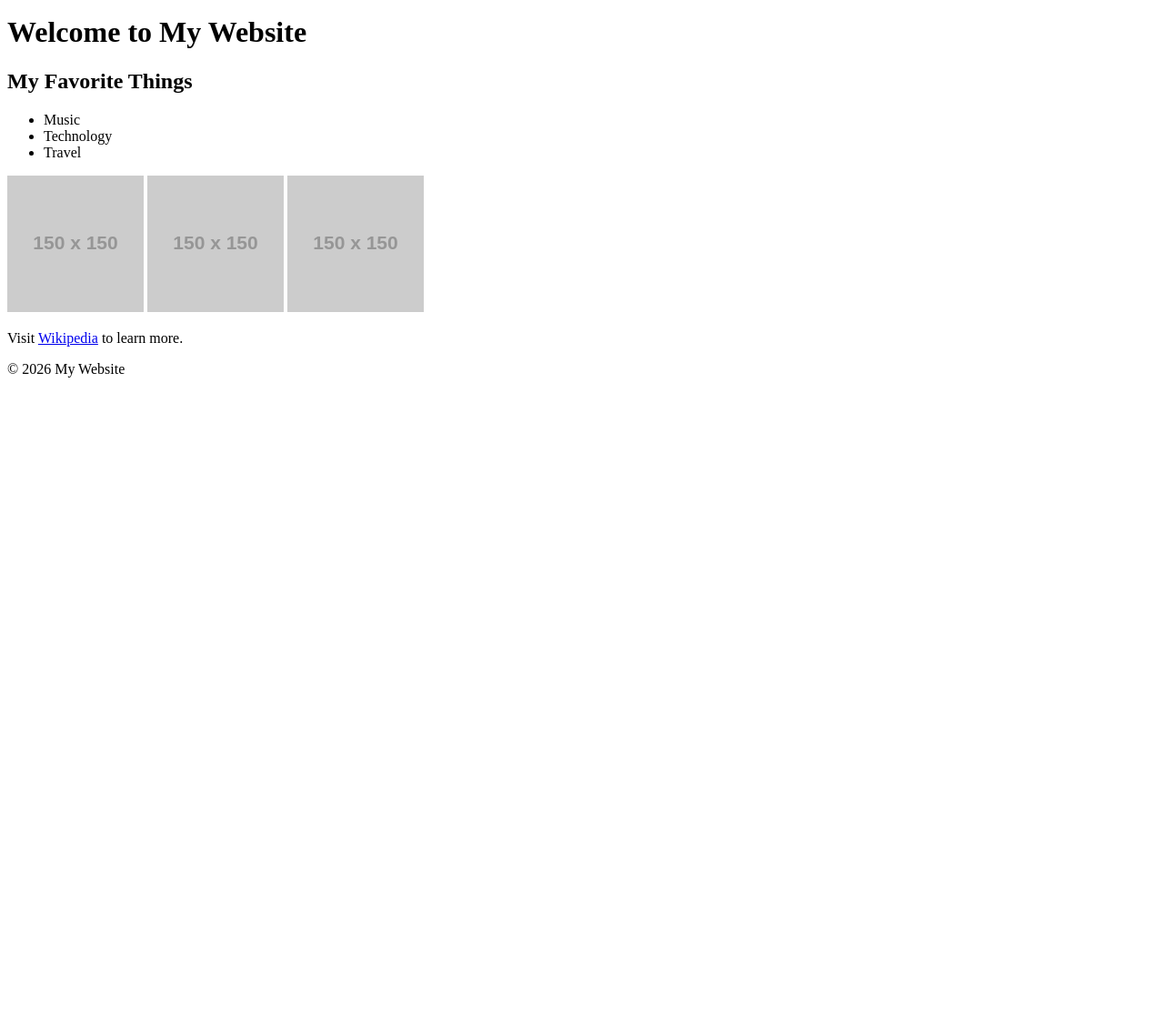
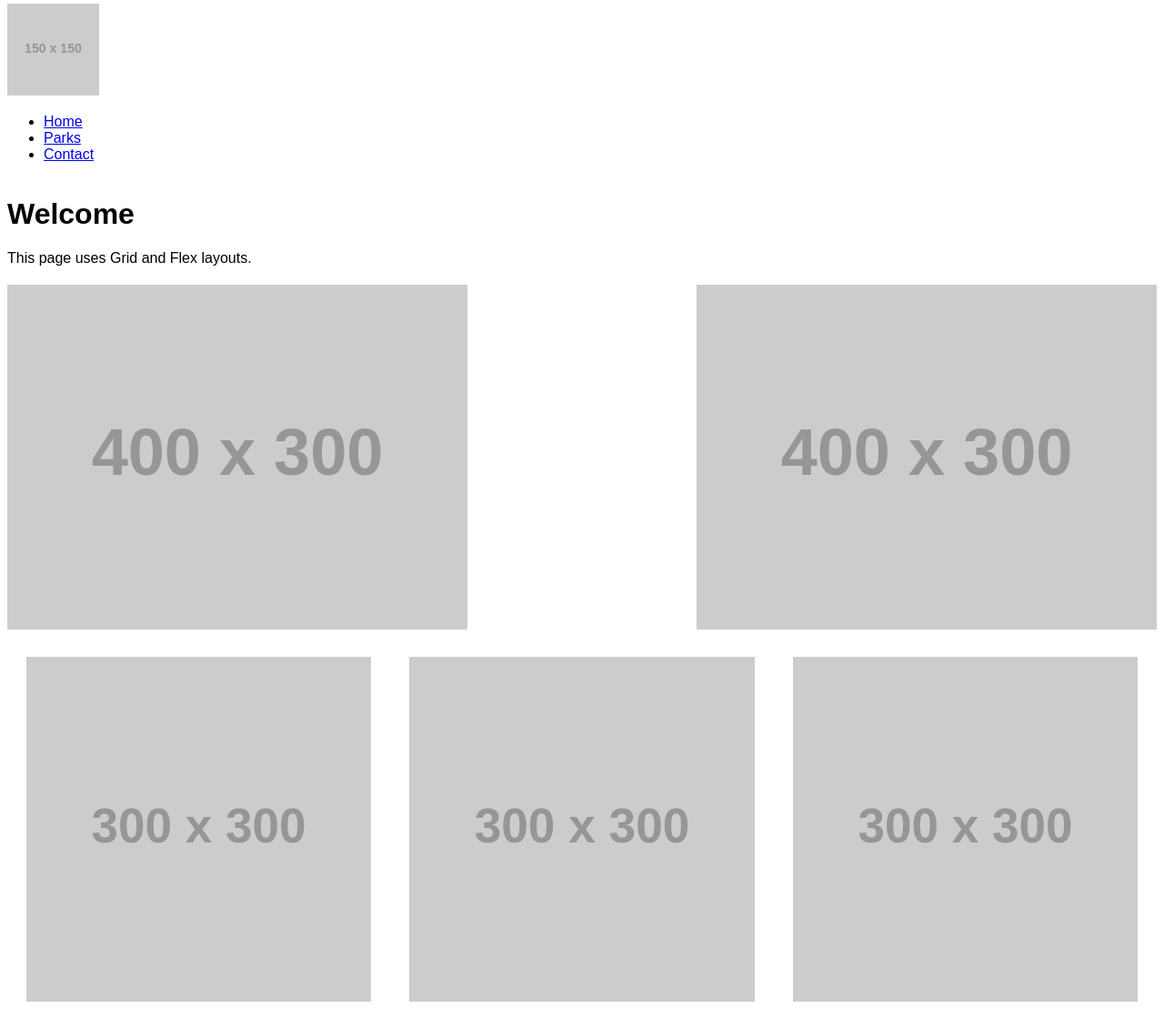
Before and after one commit to hhhhf2438-crypto/first-web-page, a plain HTML site: page index.html in a window 1280 px wide. Shown: the part 4-1123 px from the top of the page at 91% size. Before the commit the page ends 800 px from the top, so only its background shows below. Drawn offline with Linux system fonts and the light colour scheme; placeholder pictures from the web are drawn by us.

Commit message:
Add files via upload

```diff
--- a/index.html
+++ b/index.html
@@ -2,40 +2,107 @@
 <html lang="en">
 <head>
     <meta charset="UTF-8">
-    <title>My Simple Website</title>
+    <title>Homework 2</title>
+
+    <style>
+        /* ===== Skip to Main Content ===== */
+        .skip-link {
+            position: absolute;
+            left: -999px;
+        }
+
+        .skip-link:focus {
+            left: 10px;
+            top: 10px;
+            background-color: black;
+            color: white;
+            padding: 8px;
+            z-index: 100;
+        }
+
+        /* ===== Navigation ===== */
+        nav {
+            display: inline-block;
+            width: 80%;
+        }
+
+        /* Descendant selector: image inside nav only */
+        nav img {
+            width: 10%;
+        }
+
+        /* Comment out existing li styling */
+        /*
+        li {
+            list-style: none;
+            padding: 10px;
+        }
+        */
+
+        /* ===== Grid Layout ===== */
+        .grid {
+            display: grid;
+            grid-template-columns: 40% 40%;
+            justify-content: space-between;
+            align-items: center;
+            row-gap: 20px;
+            margin-top: 20px;
+        }
+
+        /* Only images inside grid */
+        .grid img {
+            width: 100%;
+        }
+
+        /* ===== Flex Layout ===== */
+        .flex {
+            display: flex;
+            flex-wrap: wrap;
+            justify-content: space-around;
+            margin-top: 20px;
+        }
+
+        .flex img {
+            width: 30%;
+            margin: 10px;
+        }
+
+        /* ===== General ===== */
+        body {
+            font-family: Arial, sans-serif;
+        }
+    </style>
 </head>
+
 <body>
 
-<header>
-    <h1>Welcome to My Website</h1>
-</header>
+    <!-- Skip to Main Content -->
+    <a href="#main-content" class="skip-link">Skip to Main Content</a>
 
-<main>
-    <section>
-        <h2>My Favorite Things</h2>
+    <nav>
+        <img src="https://via.placeholder.com/150" alt="Website Logo">
+        <ul>
+            <li><a href="#">Home</a></li>
+            <li><a href="#">Parks</a></li>
+            <li><a href="#">Contact</a></li>
+        </ul>
+    </nav>
 
-        <!-- List with at least 3 items -->
-        <ul>
-            <li>Music</li>
-            <li>Technology</li>
-            <li>Travel</li>
-        </ul>
+    <main id="main-content">
+        <h1>Welcome</h1>
+        <p>This page uses Grid and Flex layouts.</p>
 
-        <!-- At least 3 images -->
-        <img src="https://via.placeholder.com/150" alt="Placeholder image one">
-        <img src="https://via.placeholder.com/150" alt="Placeholder image two">
-        <img src="https://via.placeholder.com/150" alt="Placeholder image three">
+        <section class="grid">
+            <img src="https://via.placeholder.com/400x300" alt="Grid image 1">
+            <img src="https://via.placeholder.com/400x300" alt="Grid image 2">
+        </section>
 
-        <!-- External link -->
-        <p>
-            Visit <a href="https://www.wikipedia.org">Wikipedia</a> to learn more.
-        </p>
-    </section>
-</main>
-
-<footer>
-    <p>© 2026 My Website</p>
-</footer>
+        <section class="flex">
+            <img src="https://via.placeholder.com/300" alt="Flex image 1">
+            <img src="https://via.placeholder.com/300" alt="Flex image 2">
+            <img src="https://via.placeholder.com/300" alt="Flex image 3">
+        </section>
+    </main>
 
 </body>
 </html>
```
